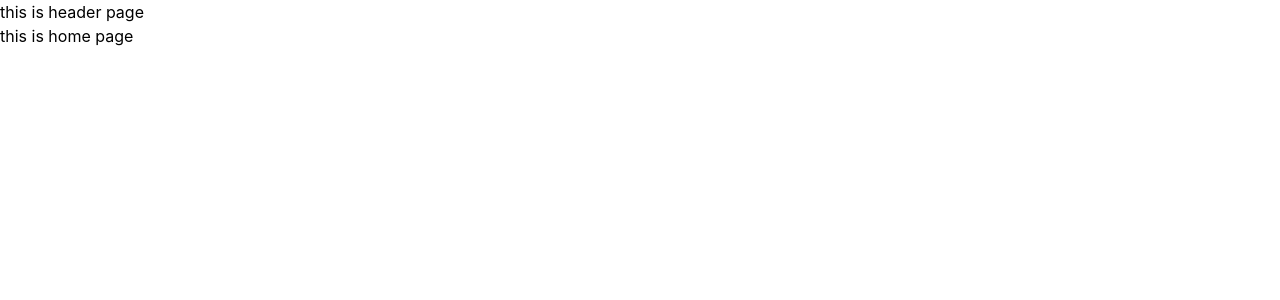
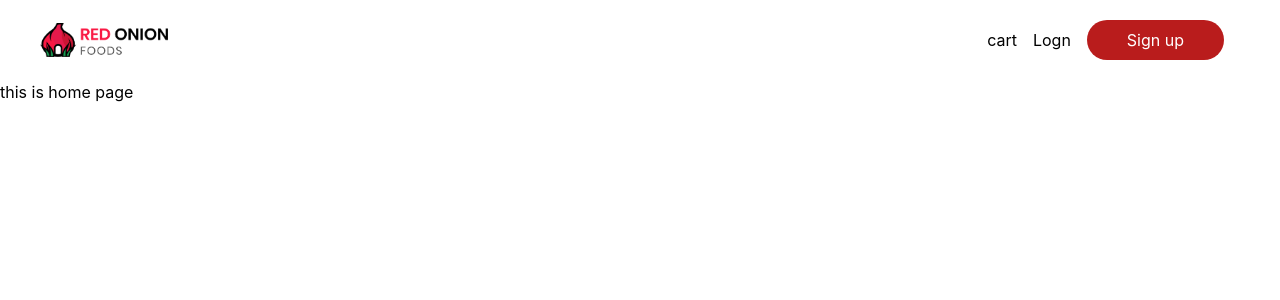
Before and after one commit to sajibur-rahman/red-onion, a React (Create React App) app: page / in a window 1280 px wide. Shown: the top 300 px of the page. Built offline with nearby package versions, Linux system fonts and the light colour scheme.

Commit message:
header component is done

```diff
--- a/src/Pages/Shared/Header/Header.js
+++ b/src/Pages/Shared/Header/Header.js
@@ -1,10 +1,30 @@
 import React from 'react';
+import { NavLink } from 'react-router-dom';
+import brandLogo from '../../../assets/images/logo2.png';
+
 
 const Header = () => {
     return (
-        <div>
-            <h1>this is header page</h1>
-        </div>
+        <header className='max-w-7xl mx-auto'>
+            <nav className='flex items-center justify-between h-5 px-10 py-10'>
+                <div>
+                    <img className='w-32' src={brandLogo} alt="brandlogo" />
+                </div>
+                <div>
+                    <ul className='flex justify-between items-center'>
+                        <li className='mr-4'>
+                            <NavLink to="/cart">cart</NavLink>
+                        </li>
+                        <li className='mr-4'>
+                            <NavLink to="/login">Logn</NavLink>
+                        </li>
+                        <li className='mr-4 px-10 py-2 bg-red-700 text-white rounded-full'>
+                            <NavLink to="/signup">Sign up</NavLink>
+                        </li>
+                    </ul>
+                </div>
+            </nav>
+        </header>
     );
 };
 
```
